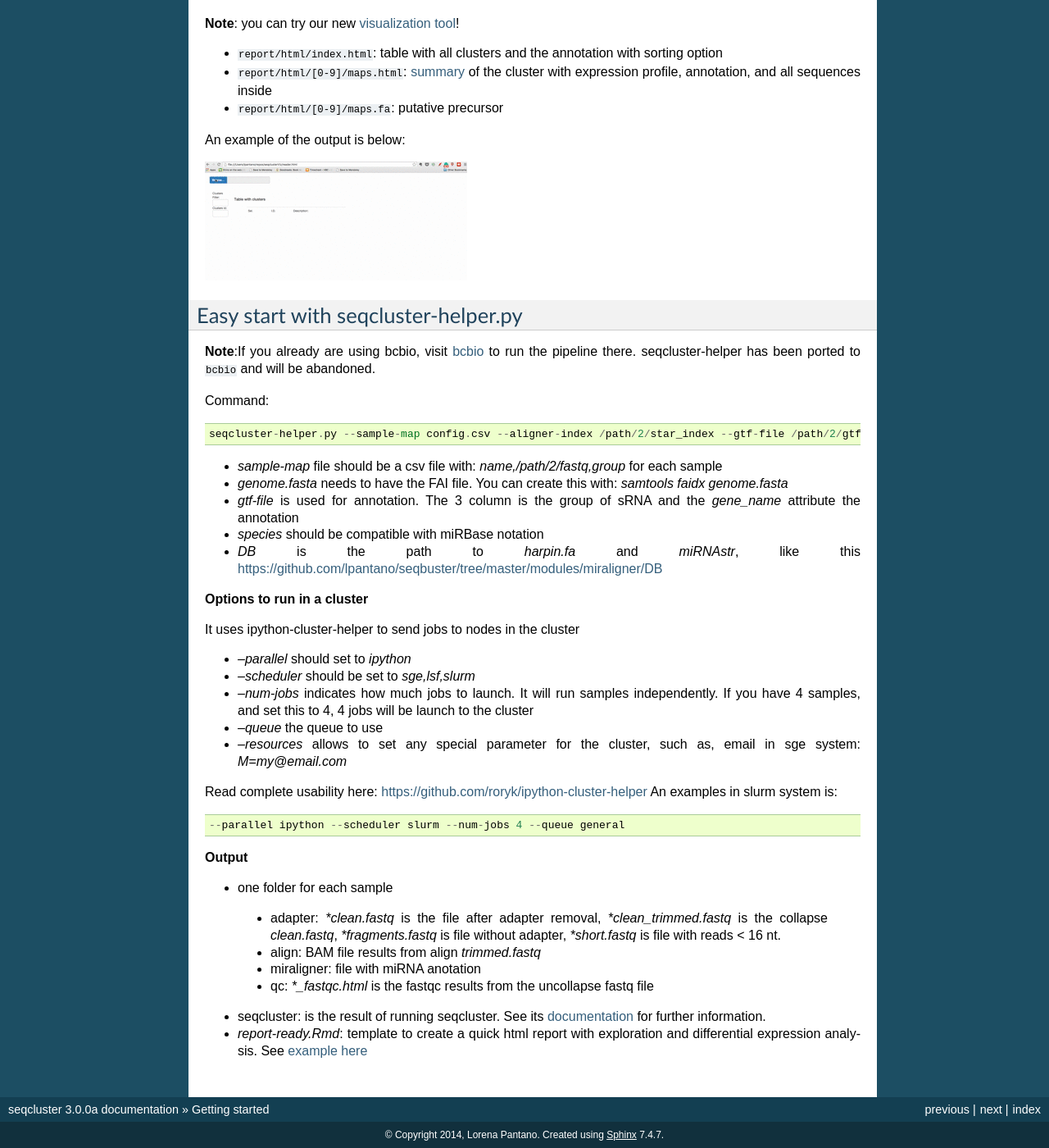
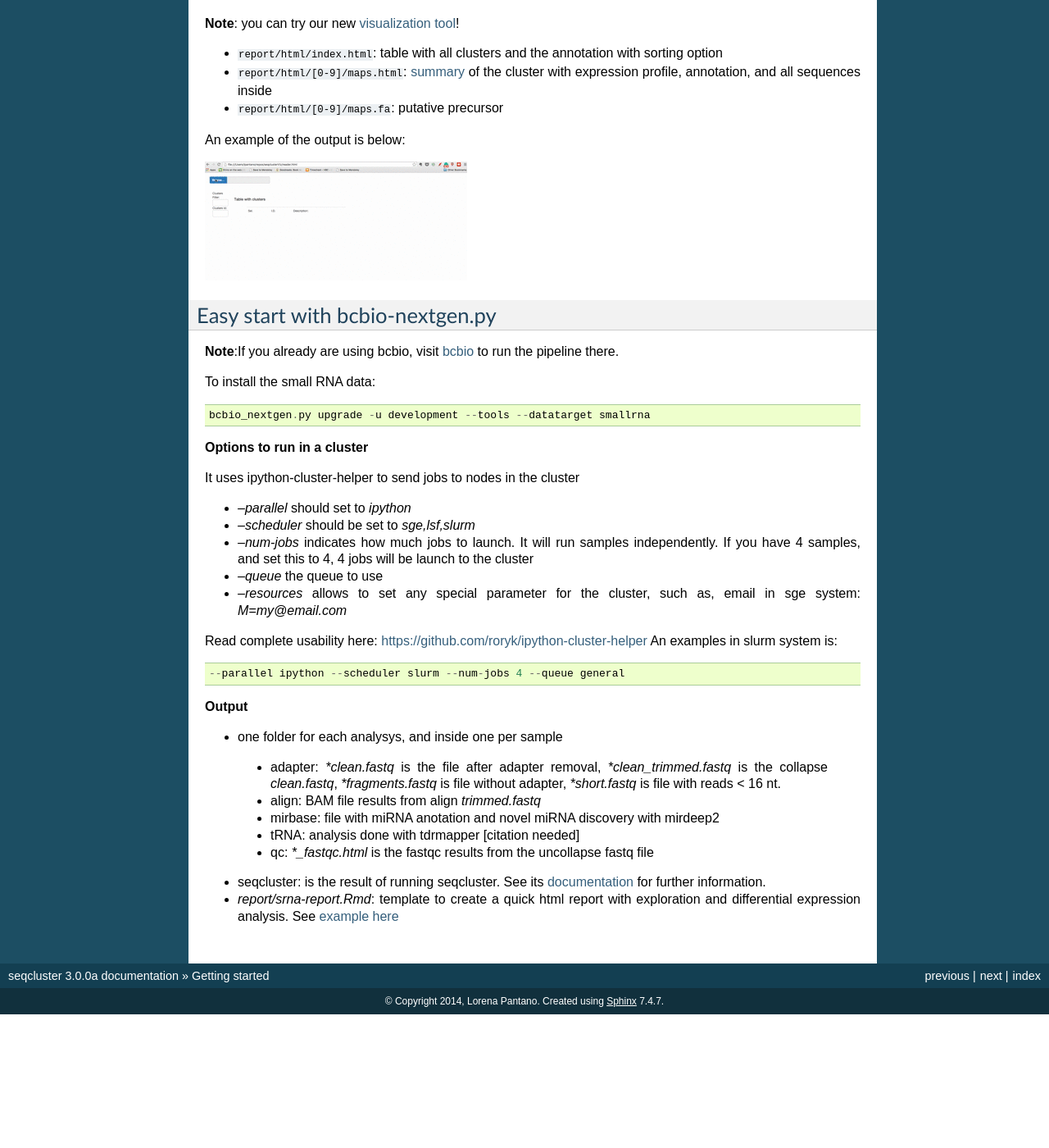
Before and after one commit to lpantano/seqcluster, a Sphinx documentation site: the page built from doc/source/getting_started.rst, in a window 1280 px wide and 1400 px high, scrolled down 2668 px. Shown: the whole window at 82% size. Built offline with Sphinx 7.4.7, drawn with Linux system fonts in a browser that asks for light colours; after the commit the page ends 3905 px from its top, so only the background shows below that; some of the changed text lies outside the part shown.

Commit message:
Update installation and used of bcbio [skip CI]

```diff
--- a/doc/source/getting_started.rst
+++ b/doc/source/getting_started.rst
@@ -157,21 +157,14 @@ An example of the output is below:
 
 .. image:: https://rawgit.com/lpantano/seqcluster/master/doc/slides/seqclusterViz.gif
 
-Easy start with seqcluster-helper.py
+Easy start with bcbio-nextgen.py
 ------------------------------------
 
-**Note**:If you already are using bcbio, visit `bcbio <http://github.com/chapmanb/bcbio>`_ to run the pipeline there. seqcluster-helper has been ported to ``bcbio`` and will be abandoned.
+**Note**:If you already are using bcbio, visit `bcbio <http://github.com/chapmanb/bcbio>`_ to run the pipeline there.
 
-Command::
+To install the small RNA data::
 
-	seqcluster-helper.py --sample-map config.csv --aligner-index /path/2/star_index --gtf-file /path/2/gtf_annotation --species hsa --reference /path/2/genome/genome.fasta
-
-
-* `sample-map` file should be a csv file with: `name,/path/2/fastq,group` for each sample
-* `genome.fasta` needs to have the FAI file. You can create this with: `samtools faidx genome.fasta`
-* `gtf-file` is used for annotation. The 3 column is the group of sRNA and the `gene_name` attribute the annotation
-* `species` should be compatible with miRBase notation
-* `DB` is the path to `harpin.fa` and `miRNAstr`, like this https://github.com/lpantano/seqbuster/tree/master/modules/miraligner/DB
+	bcbio_nextgen.py upgrade -u development --tools --datatarget smallrna
 
 **Options to run in a cluster**
 
@@ -190,10 +183,11 @@ An examples in slurm system is::
 
 **Output**
 
-* one folder for each sample
+* one folder for each analysys, and inside one per sample
  * adapter: `*clean.fastq` is the file after adapter removal, `*clean_trimmed.fastq` is the collapse `clean.fastq`, `*fragments.fastq` is file without adapter, `*short.fastq` is file with reads < 16 nt.
  * align: BAM file results from align `trimmed.fastq`
- * miraligner: file with miRNA anotation
+ * mirbase: file with miRNA anotation and novel miRNA discovery with mirdeep2
+ * tRNA: analysis done with tdrmapper [citation needed]
  * qc: `*_fastqc.html` is the fastqc results from the uncollapse fastq file
 * seqcluster: is the result of running seqcluster. See its `documentation <http://seqcluster.readthedocs.org/getting_started.html#clustering-of-small-rna-sequences>`_ for further information.
-* `report-ready.Rmd`: template to create a quick html report with exploration and differential expression analysis. See `example here <https://github.com/lpantano/mypubs/blob/master/srnaseq/mirqc/ready_report.md>`_
+* `report/srna-report.Rmd`: template to create a quick html report with exploration and differential expression analysis. See `example here <https://github.com/lpantano/mypubs/blob/master/srnaseq/mirqc/ready_report.md>`_
```
